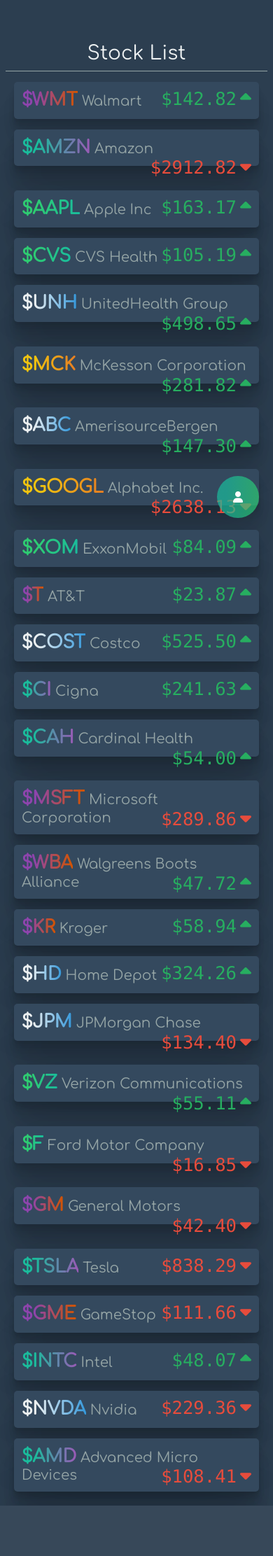
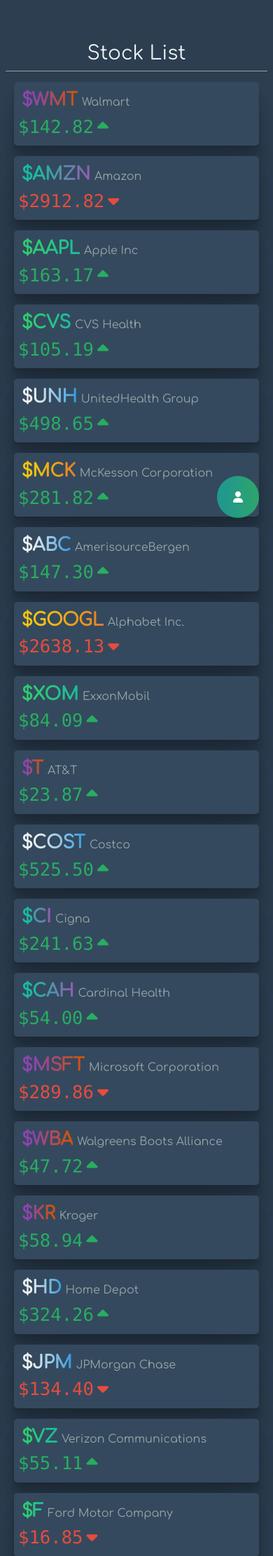
Before and after one commit to Manc-Y15/hustl.io, a Django app: page /trading/ in a window 390 px wide. Shown: the part 84-2307 px from the top of the page at 70% size. Before the commit the page ends 2235 px from the top, so only its background shows below. Run offline with Django 4.2, Linux system fonts and the light colour scheme; data comes from the database, SQL or seed files in the repository; some libraries are stand-ins or nearby versions.

Commit message:
fix responsive issue

```diff
--- a/src/assets/css/stock_list.css
+++ b/src/assets/css/stock_list.css
@@ -7,3 +7,9 @@
     position: relative;
     bottom: 2px;
 }
+
+@media only screen and (max-width: 1020px) {
+    .activity-item {
+        flex-direction: column !important;
+    }
+}
--- a/src/templates/trading/stock_list.html
+++ b/src/templates/trading/stock_list.html
@@ -14,17 +14,17 @@
     <div class="row">
         {% for stock in stocks %}
         <div class="col-12 col-sm-6">
-            <div class="activity-item" style="padding: 5px;">
-                <a style="text-decoration: none;" href="/trading/{{ stock.ticket }}">
+            <div class="activity-item d-flex justify-content-between" style="padding: 5px;">
+                <a class="col-12 col-md-8" style="text-decoration: none;" href="/trading/{{ stock.ticket }}">
                 <h5 class="activity-item-text">
                     <span style="width: fit-content;font-weight: 900; font-size: 1.6rem; background: linear-gradient(90deg, {{ stock.col1 }} 23%, {{ stock.col2 }} 100%); -webkit-background-clip: text; -webkit-text-fill-color: transparent;">${{ stock.ticket }}</span>
-                    <span style="color: var(--concrete);">{{ stock.name }}</span>
-                    <span class="price">
-                        {% if stock.pos %}<span style="color: var(--nephritis);">${{ stock.current_price }}<i style="margin-left:5px; position: relative; bottom:1px;"
-                            class="fas fa-caret-up"></i>{% else %}<span style="color: var(--alizarin);">${{ stock.current_price }}<i style="color: var(--alizarin); margin-left:5px; position: relative; bottom:1px;"
-                        class="fas fa-caret-down"></i>{% endif %}</span></span>
+                    <span style="color: var(--concrete); font-size:1rem">{{ stock.name }}</span>
                 </h5>
-            </a>
+                </a>
+                <span class="price" style="max-width: fit-content; margin-right: 5px;">
+                    {% if stock.pos %}<span style="color: var(--nephritis);">${{ stock.current_price }}<i style="margin-left:5px; position: relative; bottom:0px;"
+                        class="fas fa-caret-up"></i>{% else %}<span style="color: var(--alizarin);">${{ stock.current_price }}<i style="color: var(--alizarin); margin-left:5px; position: relative; bottom:0px;"
+                    class="fas fa-caret-down"></i>{% endif %}</span></span>
             </div>
         </div>
         {% endfor %}
```
